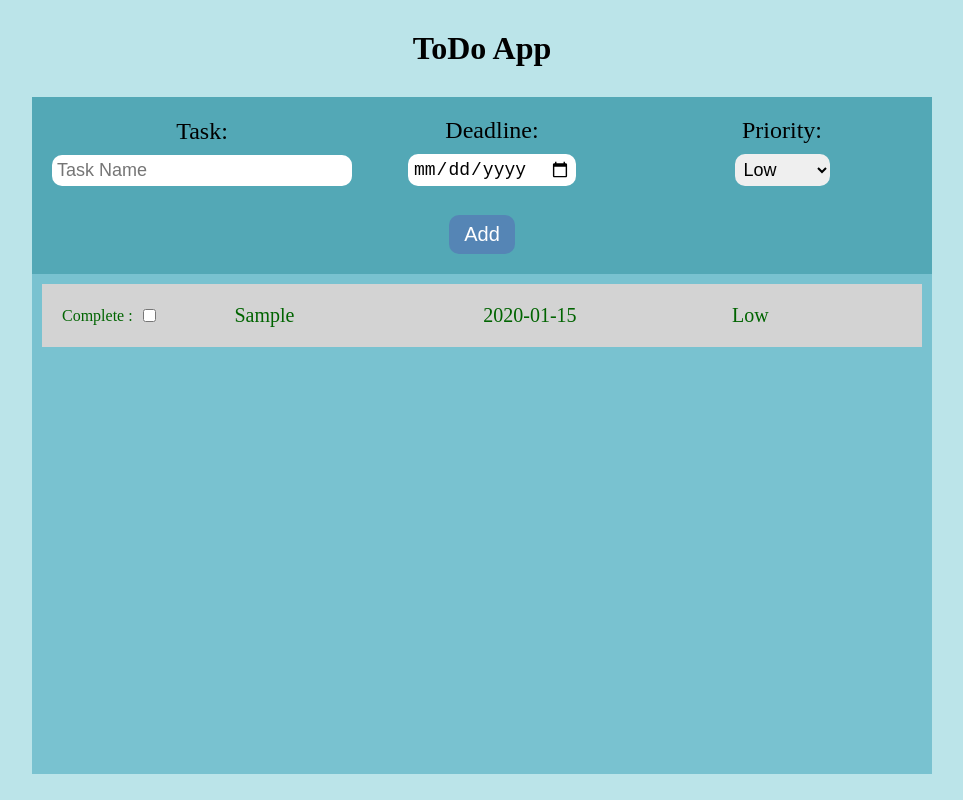
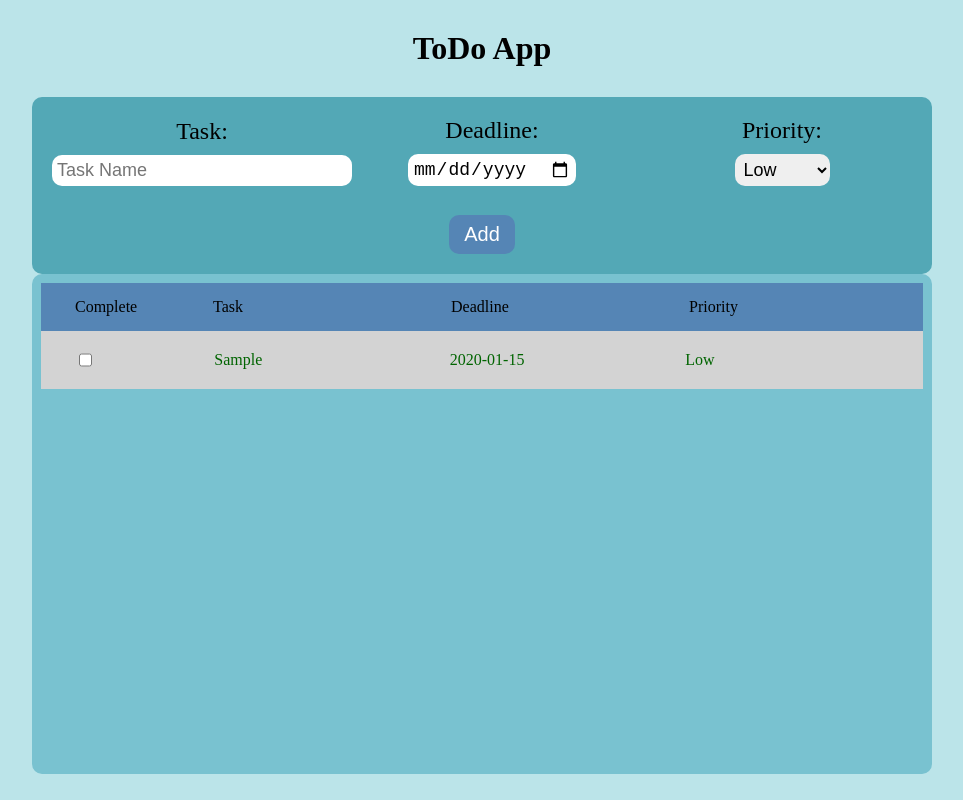
Before and after one commit to deepak-singh-jethi/todo, a React (Create React App) app: page / in a window 1280 px wide. Both pictures are taken after typing "Sample", "2020-01-15" into the empty fields and a click on the button "Add". Shown: the whole page, without its empty margins (158-1121 px from the left). Built offline with nearby package versions, Linux system fonts and the light colour scheme.

Commit message:
style change

```diff
--- a/src/App.css
+++ b/src/App.css
@@ -27,6 +27,7 @@ form{
   gap: 29px;
   padding: 20px;
   background-color: #53a8b6;
+  border-radius: 10px;
 }
 
 form>div{
@@ -83,30 +84,31 @@ form p{
   width: 900px;
   min-height: 500px;
   background-color: #79c2d0;
-  padding: 10px;
+  padding: 9px;
+  border-radius: 10px;
 }
 
 
 
+
 .taskContainer{
-  display: flex;
-  width: 100%;
-  justify-content: space-between;
+
+  display: grid;
+  grid-template-columns: 100px 200px 200px 200px;
   padding: 20px;
-  margin-bottom: 8px;
-}
-
-.taskContainer>p{
-  width: 200px;
-  padding-left: 30px;
-  font-weight: 400;
-  font-size: 20px;
+  justify-content: space-around;
 }
 .taskContainer>div{
   display: flex;
-  align-items: center;
-  gap: 10px;
+
 }
+
+#taskHeading{
+    background-color: #5585b5;
+    padding: 15px;
+}
+
+
 
 .high{
   background-color: #ff5733;
@@ -120,25 +122,11 @@ form p{
   color: #006400;
 }
 .complete{
-  background-color: #609ba6;
+  background-color: #6cabb6;
 
 }
-/*
 
-.first-color {
-  background: #5585b5;
+#completeCheck{
+  font-size: 50px;
+  padding-right: 10px !important;
 }
-
-.second-color {
-  background: #53a8b6;
-}
-
-.third-color {
-  background: #79c2d0;
-}
-
-.fourth-color {
-  background: #bbe4e9;
-}
-
-*/
--- a/src/App.js
+++ b/src/App.js
@@ -46,6 +46,12 @@ function App() {
       <Form onSubmit={handleSubmit} input={inputs} onChangeFun={handleChange} />
 
       <div className="todoContainer">
+        <div className="taskContainer" id="taskHeading">
+          <p>Complete</p>
+          <p>Task</p>
+          <p>Deadline</p>
+          <p>Priority</p>
+        </div>
         {tasks.map((taskDeatil, index) => {
           return (
             <CreateTask
--- a/src/Component/CreateTask.js
+++ b/src/Component/CreateTask.js
@@ -20,9 +20,9 @@ const CreateTask = function ({
           : "low"
       }`}>
       <div>
-        <p>Complete :</p>
         <input type="checkbox" id="completeCheck" onChange={onChangeFun} />
       </div>
+
       <p>{task}</p>
       <p>{deadline}</p>
       <p>{priority}</p>
```
